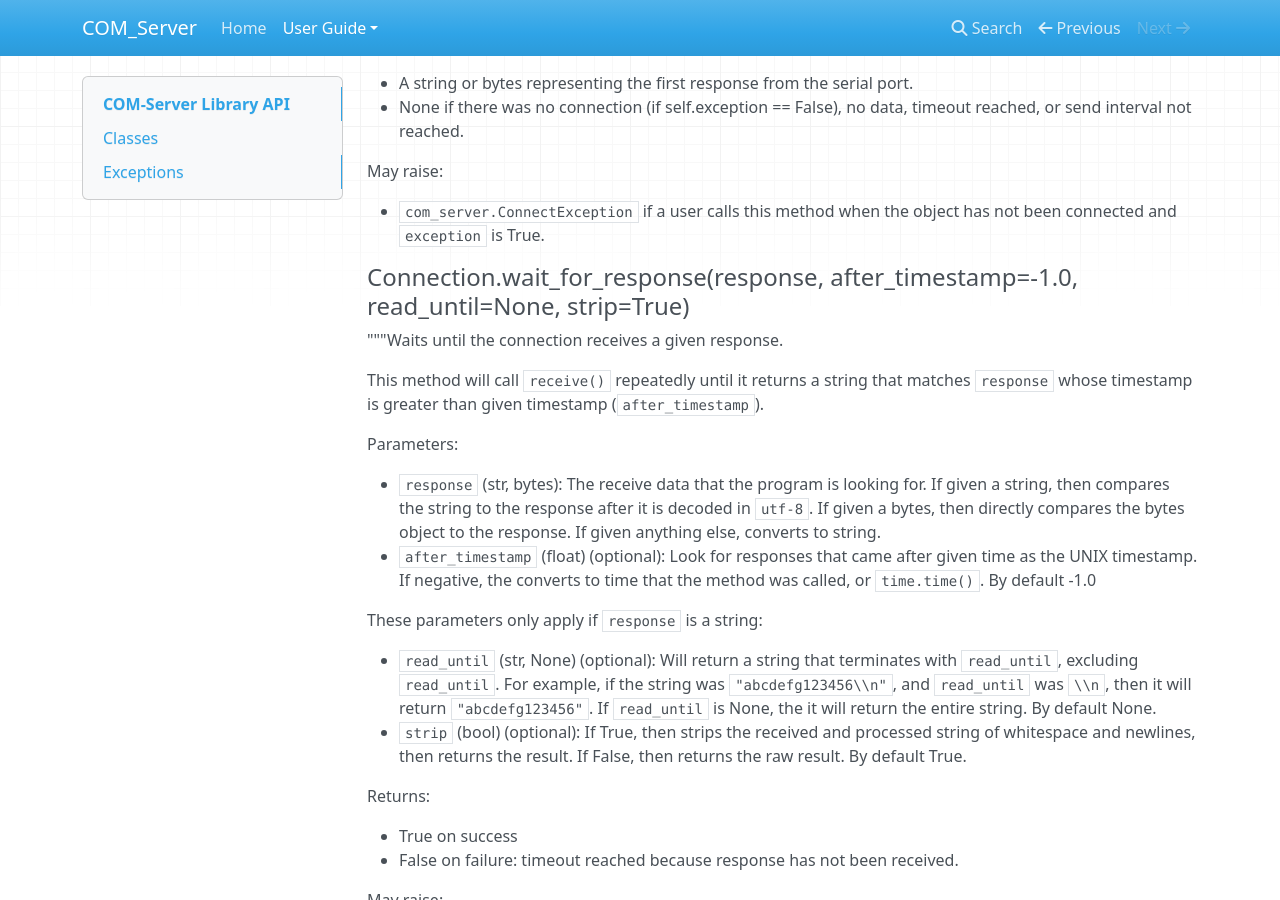
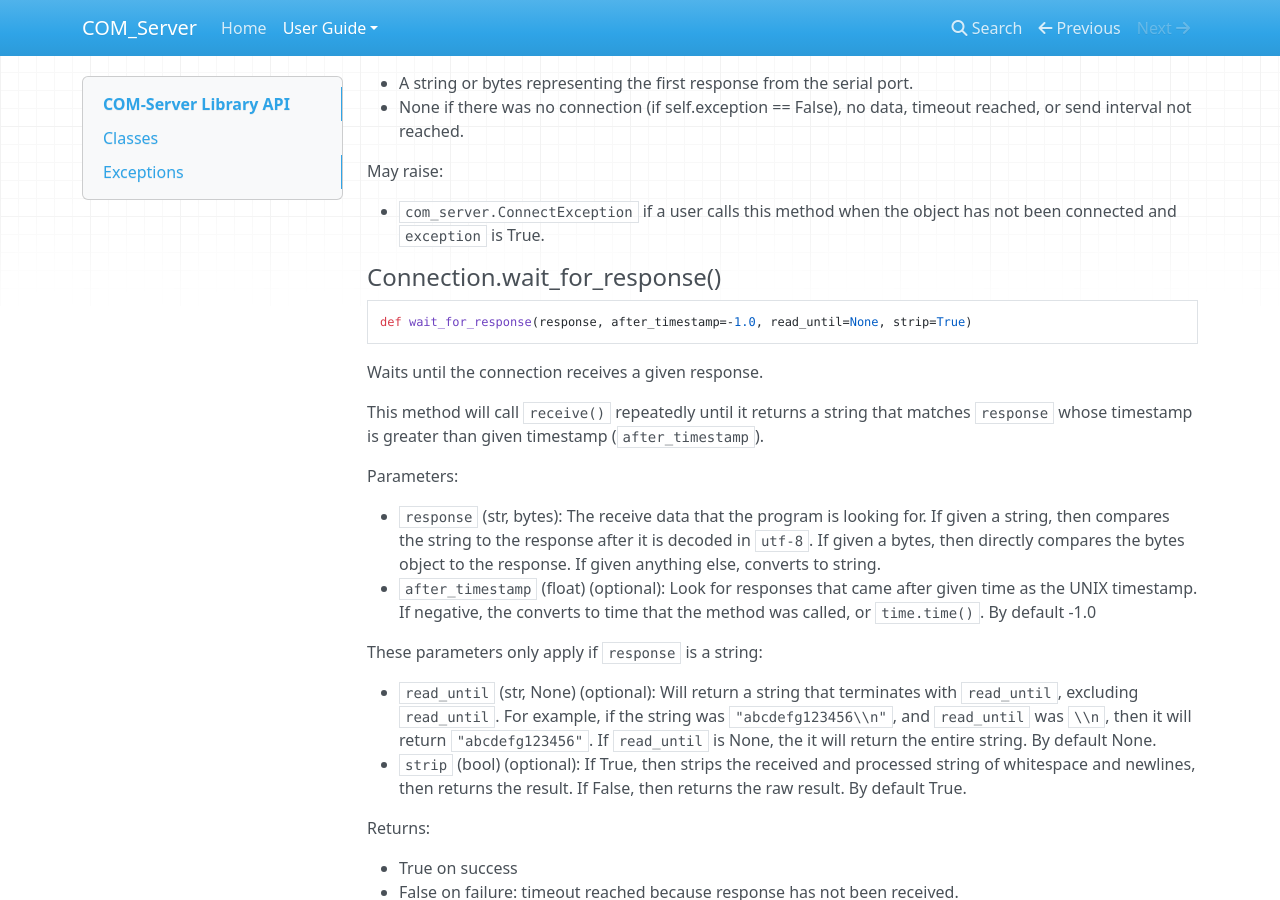
Before and after one commit to jonathanhliu21/COM-Server, an MkDocs documentation site: the page built from docs/en/docs/guide/library-api.md, in a window 1280 px wide and 900 px high, scrolled down 9139 px. Built offline with MkDocs 1.6.1, drawn with Linux system fonts in a browser that asks for light colours; nearby versions of some CDN libraries.

Commit message:
fix wait_for_response()

````diff
--- a/docs/en/docs/guide/library-api.md
+++ b/docs/en/docs/guide/library-api.md
@@ -446,9 +446,13 @@ May raise:
 
 - `com_server.ConnectException` if a user calls this method when the object has not been connected and `exception` is True.
 
-#### Connection.wait_for_response(response, after_timestamp=-1.0, read_until=None, strip=True)
+#### Connection.wait_for_response()
 
-"""Waits until the connection receives a given response.
+```py
+def wait_for_response(response, after_timestamp=-1.0, read_until=None, strip=True)
+```
+
+Waits until the connection receives a given response.
 
 This method will call `receive()` repeatedly until it
 returns a string that matches `response` whose timestamp
````
